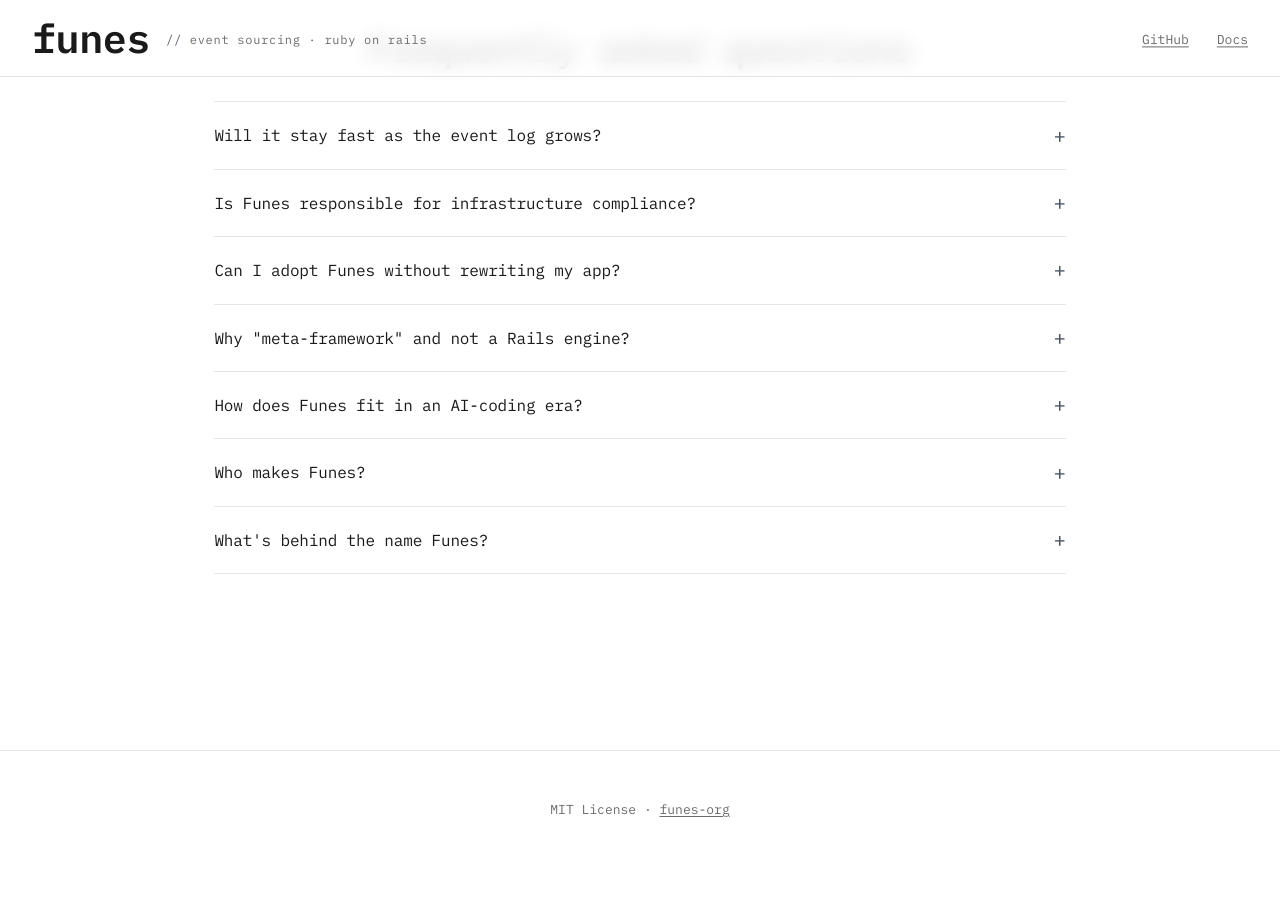
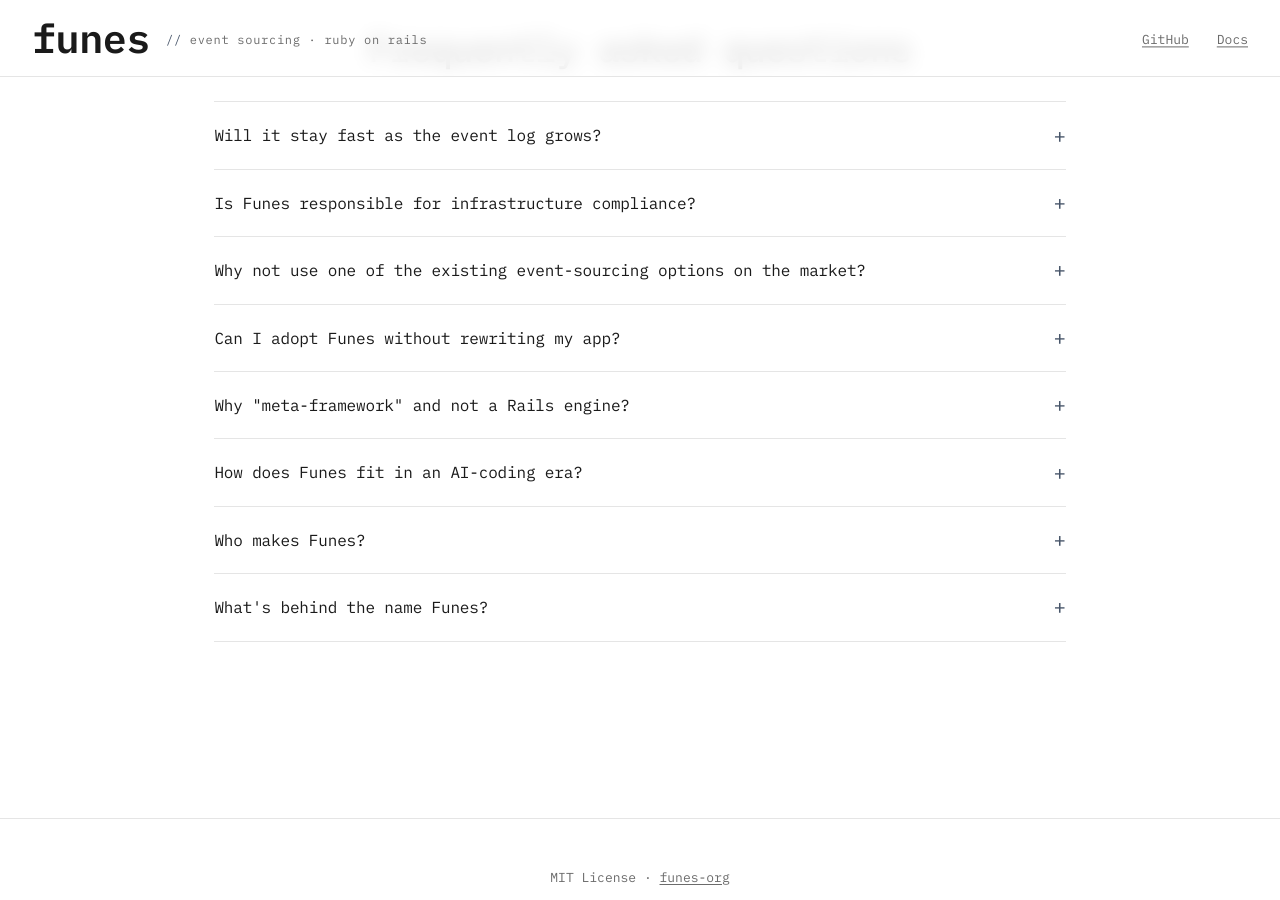
Before and after one commit to funes-org/website, a Jekyll site: the page built from index.html, in a window 1280 px wide and 900 px high, scrolled down 4251 px. Built offline with Jekyll 4.4.1, drawn with Linux system fonts in a browser that asks for light colours; before the commit the page ends 5120 px from its top, so only the background shows below that; part of the change alters nothing that is shown.

Commit message:
Refine FAQ copy: streams sizing, PII guidance, market positioning
- "Stay fast" answer keeps the sub-linear claim, drops the O(n) phrasing,
  and adds a note that streams should be modeled with bounded sizes.
- Infrastructure compliance answer ends with a friendly reminder not to
  persist PII inside immutable events.
- New FAQ explains the choice not to adopt existing event-sourcing
  toolkits: Funes focuses on a small DSL and compresses the concept
  instead of layering on broader patterns.

```diff
--- a/index.html
+++ b/index.html
@@ -268,12 +268,18 @@ test <span class="s">"after one year, present_value reflects one year of accrued
       <summary>Will it stay fast as the event log grows?</summary>
       <div class="faq-answer">
         <p>
-          Yes — measurements consistently show that event-stream operations stay sub-linear,
-          comfortably within <code>O(n)</code> as the log grows, which is an important
-          property for medium- and long-lived streams. Treat any published figure as
-          directional rather than definitive (workloads vary, hardware matters), but the
-          overall trend stays the same. Latest measurements and methodology live in the
+          Yes — measurements consistently show that event-stream operations stay sub-linear
+          as the log grows, which is an important property for medium- and long-lived
+          streams. Treat any published figure as directional rather than definitive
+          (workloads vary, hardware matters), but the overall trend stays the same. Latest
+          measurements and methodology live in the
           <a href="https://github.com/funes-org/funes/discussions/categories/performance-measurements">performance measurements discussions</a>.
+        </p>
+        <p>
+          That said, streams cannot be undefined in size. Model the system so that every
+          stream has a sensible, bounded lifetime — a stream per order, per account period,
+          per session — rather than a single ever-growing stream that accumulates forever.
+          Good stream boundaries are part of the design, not an afterthought.
         </p>
       </div>
     </details>
@@ -288,6 +294,35 @@ test <span class="s">"after one year, present_value reflects one year of accrued
           retention policies, network governance) stays the responsibility of the
           developer or operator. The event log lives in your database, in your environment,
           configured to whatever your organization requires.
+        </p>
+        <p>
+          One friendly request, though: please don't persist PII inside an event. Events are
+          immutable by design — once written, they stay written — so any personal data you
+          drop into a payload is effectively there forever. Keep PII in mutable side tables
+          you can redact or rotate, and reference it from events by stable identifiers.
+        </p>
+      </div>
+    </details>
+
+    <details class="faq-item">
+      <summary>Why not use one of the existing event-sourcing options on the market?</summary>
+      <div class="faq-answer">
+        <p>
+          Fair question — there are excellent tools out there, and we have a lot of respect
+          for them. Funes isn't trying to out-feature any of them. The bet is the opposite
+          one: most existing options reach for broader concepts (CQRS, sagas, process
+          managers, full DDD tactical patterns, dedicated event stores, message buses) that
+          are useful in their own right but sit above and around event sourcing rather than
+          inside it.
+        </p>
+        <p>
+          Funes deliberately compresses the surface area down to three primitives — events,
+          streams, projections — wrapped in a small Rails-native DSL. The goal is to remove
+          complexity rather than add more of it: keep the core idea sharp, keep the noise
+          out, and let teams pick up event sourcing without first adopting a wider
+          architectural vocabulary. If you already love the bigger toolkits, they remain
+          great choices; Funes is for teams who want the essence of event sourcing inside a
+          familiar Rails app.
         </p>
       </div>
     </details>
```
